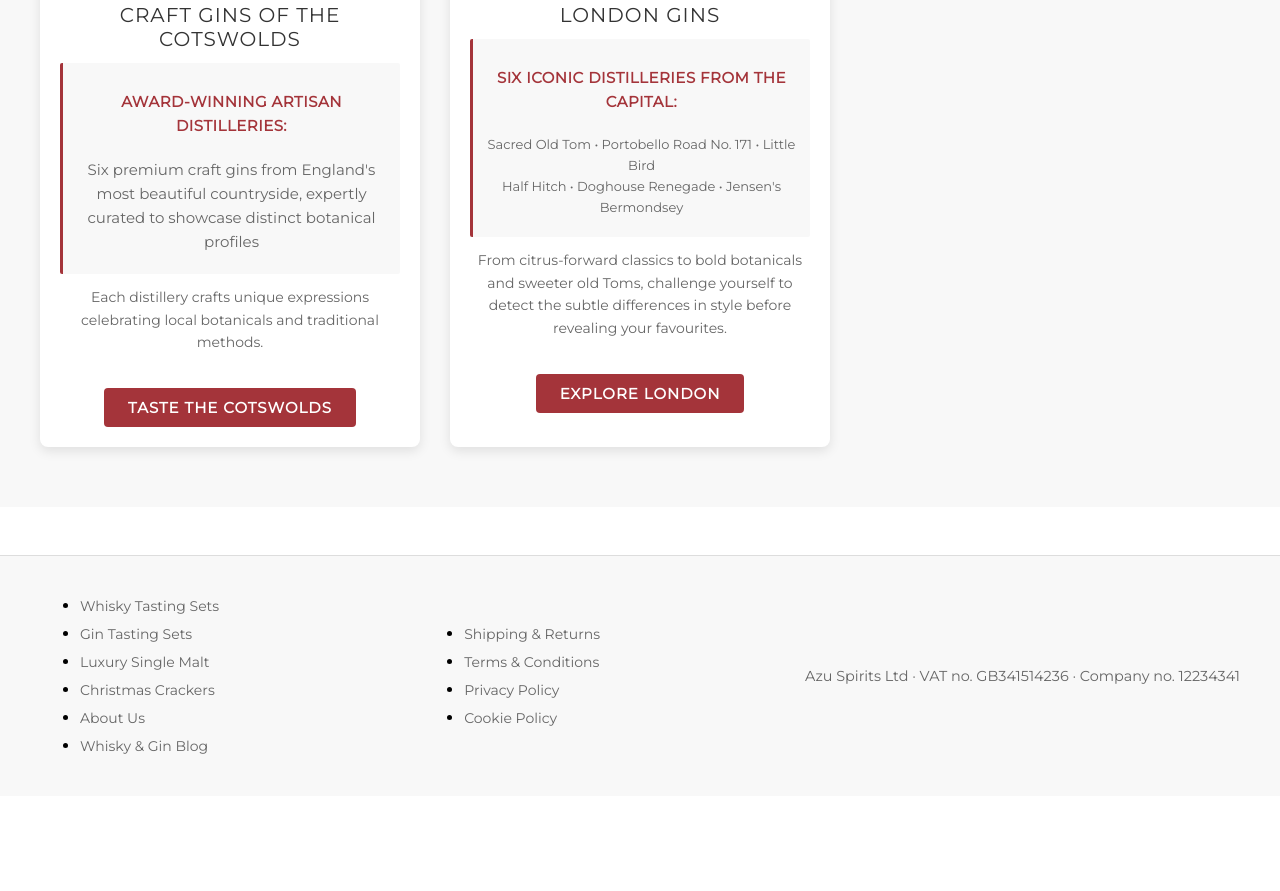
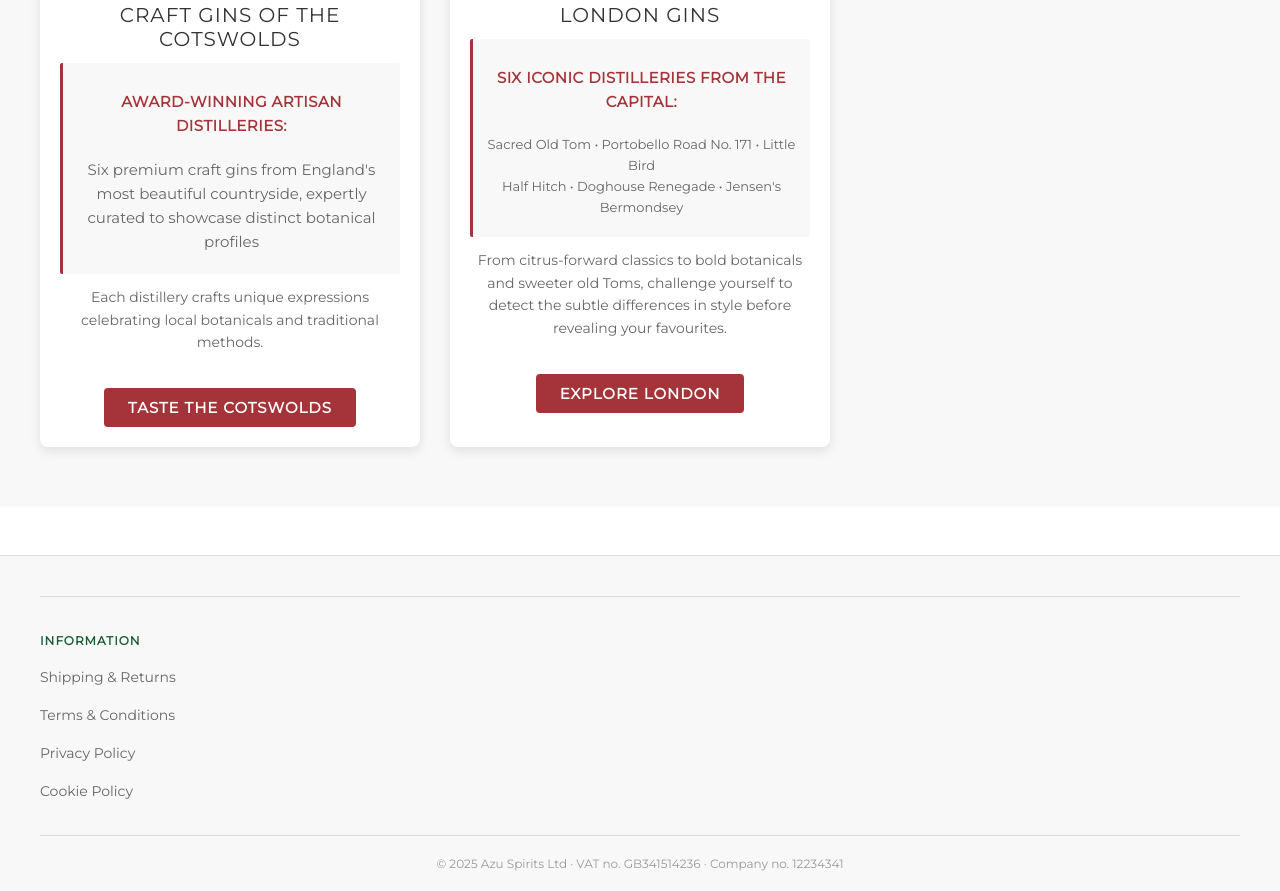
Before and after one commit to CodeandCapture/AzuSpirits, a website: page index.html in a window 1280 px wide. Shown: the part 1776-2667 px from the top of the page. Before the commit the page ends 2572 px from the top, so only its background shows below. Drawn offline with nearby package versions, Linux system fonts and the light colour scheme.

Commit message:
Update index.html

```diff
--- a/index.html
+++ b/index.html
@@ -945,21 +945,69 @@
             gap: 2rem;
         }
 
-     /* Footer styling - clean and refined */
+    /* Footer Styles */
+    .site-footer {
+      background: #f8f8f8;
+      border-top: 1px solid #ddd;
+      padding: 40px 20px 20px;
+    }
+
+    .footer-badges {
+      background: #fff;
+      padding: 30px 20px;
+      border-radius: 12px;
+      margin-bottom: 30px;
+      text-align: center;
+    }
+
+    .footer-badges div {
+      display: flex;
+      flex-wrap: wrap;
+      justify-content: center;
+      align-items: center;
+      gap: 30px;
+    }
+
+    .footer-badges img {
+      max-width: 150px;
+      height: auto;
+    }
+
+    .footer-badges p {
+      margin-top: 20px;
+      font-size: 18px;
+      color: #555;
+      font-style: italic;
+    }
+
+    /* Footer navigation grid */
     .footer-nav-grid {
       display: grid;
       grid-template-columns: 1fr 1fr;
       gap: 60px;
       margin-bottom: 30px;
+      max-width: 1200px;
+      margin: 0 auto 30px;
+      padding-top: 20px;
+      border-top: 1px solid #ddd;
     }
 
     .footer-nav-section h4 {
       font-size: 12px;
       text-transform: uppercase;
       letter-spacing: 1px;
-  color: #A4343A;
+      color: #165B33;
       margin-bottom: 15px;
       font-weight: 600;
+    }
+
+    .footer-nav ul {
+      list-style: none;
+      margin: 0;
+      padding: 0;
+      display: flex;
+      flex-direction: column;
+      gap: 10px;
     }
 
     .footer-nav a {
@@ -972,13 +1020,22 @@
     }
 
     .footer-nav a:hover {
-  color: #A4343A;
+      color: #165B33;
       padding-left: 5px;
     }
 
     .site-info {
-            font-size: 0.9rem;
-            color: #666;
+      text-align: center;
+      padding-top: 20px;
+      border-top: 1px solid #ddd;
+      max-width: 1200px;
+      margin: 20px auto 0;
+    }
+
+    .site-info p {
+      font-size: 12px;
+      color: #999;
+      margin: 0;
     }
 
 
@@ -1195,7 +1252,7 @@
       <span class="festive-icon">🎄</span>
       LIMITED EDITION CHRISTMAS CRACKERS
       <span class="festive-icon">🎁</span>
-      <span class="subtitle">Luxury Whisky Crackers • Order Now for Christmas</span>
+      <span class="subtitle">Luxury Whisky Crackers • Order Now </span>
     </div>
   </div>
 
@@ -1425,30 +1482,32 @@
 
 
 
-  <footer class="site-footer" style="padding: 20px;">
-
-    <div class="footer-inner container">
+    <!-- Footer -->
+  <footer class="site-footer">
+
+
+    <div class="container">
+      <div class="footer-nav-grid">
+
+
+        <!-- Information Links -->
+        <div class="footer-nav-section">
+          <h4>Information</h4>
           <nav class="footer-nav">
             <ul>
-  <li><a href="/AzuSpirits/whisky-gifts">Whisky Tasting Sets</a></li>
-  <li><a href="/AzuSpirits/gin-gifts">Gin Tasting Sets</a></li>
-  <li><a href="/AzuSpirits/products/luxury-single-malt-whisky-tasting-set">Luxury Single Malt</a></li>
-  <li><a href="/AzuSpirits/christmas-crackers">Christmas Crackers</a></li>
-  <li><a href="/AzuSpirits/about-us">About Us</a></li>
-  <li><a href="/AzuSpirits/blog">Whisky & Gin Blog</a></li>
-</ul>
-      </nav>
-
-      <nav class="footer-nav">
-        <ul>
+
               <li><a href="/AzuSpirits/shipping-returns">Shipping & Returns</a></li>
               <li><a href="/AzuSpirits/terms">Terms & Conditions</a></li>
               <li><a href="/AzuSpirits/privacy">Privacy Policy</a></li>
               <li><a href="/AzuSpirits/cookie-policy">Cookie Policy</a></li>
             </ul>
           </nav>
+        </div>
+
+      </div>
+
       <div class="site-info">
-        <p>Azu Spirits Ltd · VAT no. GB341514236 · Company no. 12234341</p>
+        <p>© 2025 Azu Spirits Ltd · VAT no. GB341514236 · Company no. 12234341</p>
       </div>
     </div>
   </footer>
```
Lines whose indentation alone changed are shown as unchanged.
